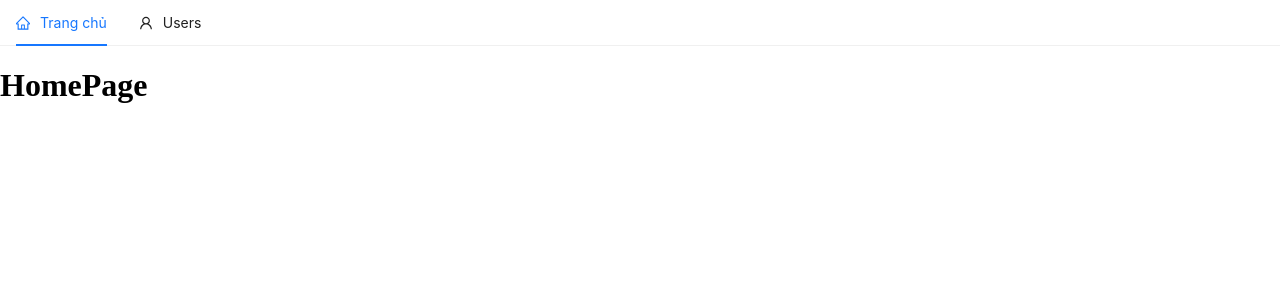
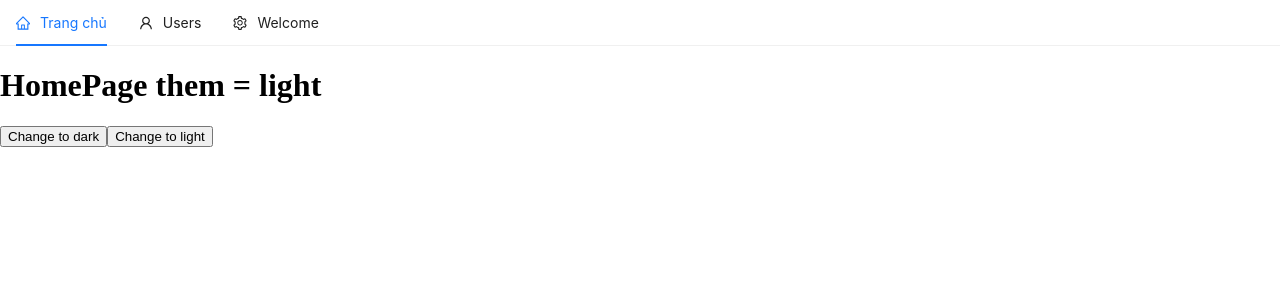
Before and after one commit to truongvu1508/fe-e-commerce-duxshop, a React (Vite) app: page / in a window 1280 px wide. Shown: the top 300 px of the page. Built offline with nearby package versions, Linux system fonts and the light colour scheme.

Commit message:
feat(auth): fetch userInfo after login

```diff
--- a/src/components/layout/app.header.tsx
+++ b/src/components/layout/app.header.tsx
@@ -1,11 +1,14 @@
 import { useState } from "react";
-import { HomeOutlined, UserOutlined } from "@ant-design/icons";
+import { HomeOutlined, SettingOutlined, UserOutlined } from "@ant-design/icons";
 import type { MenuProps } from "antd";
 import { Menu } from "antd";
 import { Link } from "react-router";
+import { useAppContext } from "../../context/app.provider";
 
 type MenuItem = Required<MenuProps>["items"][number];
 
+const AppHeader = () => {
+  const { userInfo } = useAppContext();
   const items: MenuItem[] = [
     {
       label: <Link to={"/"}>Trang chủ</Link>,
@@ -17,9 +20,14 @@ const items: MenuItem[] = [
       key: "user",
       icon: <UserOutlined />,
     },
+    {
+      label: `Welcome ${userInfo.username}`,
+      key: "SubMenu",
+      icon: <SettingOutlined />,
+      children: [{ label: "Logout", key: "logout" }],
+    },
   ];
 
-const AppHeader = () => {
   const [current, setCurrent] = useState("home");
 
   const onClick: MenuProps["onClick"] = (e) => {
--- /dev/null
+++ b/src/context/app.provider.tsx
@@ -0,0 +1,53 @@
+import type React from "react";
+import { createContext, useContext, useState } from "react";
+
+interface IAppData {
+  theme: string;
+  setTheme: (v: string) => void;
+
+  userInfo: {
+    isAuthenticated: boolean;
+    id: number;
+    username: string;
+  };
+  setUserInfo: (v: any) => void;
+
+  username: string;
+  setUsername: (v: string) => void;
+}
+
+const AppContext = createContext<IAppData | null>(null);
+
+// custom hook
+export const useAppContext = () => {
+  const object = useContext(AppContext);
+  if (!object) {
+    throw new Error("useAppContext must be used within a Provider");
+  }
+  return object;
+};
+
+interface IProps {
+  children: React.ReactNode;
+}
+
+const AppProvider = (props: IProps) => {
+  const [theme, setTheme] = useState<string>("light");
+  const [username, setUsername] = useState<string>("");
+  const [userInfo, setUserInfo] = useState<{
+    isAuthenticated: boolean;
+    id: number;
+    username: string;
+  }>({ isAuthenticated: false, id: 0, username: "" });
+  const { children } = props;
+
+  return (
+    <AppContext.Provider
+      value={{ theme, setTheme, userInfo, setUserInfo, username, setUsername }}
+    >
+      {children}
+    </AppContext.Provider>
+  );
+};
+
+export default AppProvider;
--- a/src/layout.tsx
+++ b/src/layout.tsx
@@ -1,7 +1,26 @@
+import { useEffect } from "react";
 import AppHeader from "./components/layout/app.header";
 import { Outlet } from "react-router";
+import { getAccountApi } from "./services/api";
+import { useAppContext } from "./context/app.provider";
 
 const AppLayout = () => {
+  const { setUserInfo } = useAppContext();
+  const fetchAccount = async () => {
+    const access_token = localStorage.getItem("access_token");
+    if (access_token) {
+      const res = await getAccountApi(access_token);
+      if (res?.data?.data?.user) {
+        setUserInfo(res?.data?.data?.user);
+      }
+      console.log(">>> check user: ", res.data.data.user);
+    }
+  };
+
+  useEffect(() => {
+    fetchAccount();
+  }, []);
+
   return (
     <div>
       <AppHeader />
--- a/src/main.tsx
+++ b/src/main.tsx
@@ -8,6 +8,7 @@ import UserPage from "./pages/user.tsx";
 import HomePage from "./pages/home.tsx";
 import LoginPage from "./pages/login.tsx";
 import { App } from "antd";
+import AppProvider from "./context/app.provider.tsx";
 
 const router = createBrowserRouter([
   {
@@ -33,6 +34,8 @@ const router = createBrowserRouter([
 
 createRoot(document.getElementById("root")!).render(
   <StrictMode>
-    <RouterProvider router={router} />
+    <AppProvider>
+      <RouterProvider router={router} />
+    </AppProvider>
   </StrictMode>
 );
--- a/src/pages/home.tsx
+++ b/src/pages/home.tsx
@@ -1,7 +1,14 @@
+import { useAppContext } from "../context/app.provider";
+
 const HomePage = () => {
+  const { theme, setTheme } = useAppContext();
   return (
     <div>
-      <h1>HomePage</h1>
+      <h1>HomePage them = {theme}</h1>
+      <div>
+        <button onClick={() => setTheme("dark")}>Change to dark</button>
+        <button onClick={() => setTheme("light")}>Change to light</button>
+      </div>
     </div>
   );
 };
--- a/src/pages/login.tsx
+++ b/src/pages/login.tsx
@@ -3,6 +3,7 @@ import { App, Button, Form, Input } from "antd";
 import axios from "axios";
 import { loginApi } from "../services/api";
 import { useNavigate } from "react-router";
+import { useAppContext } from "../context/app.provider";
 
 type FieldType = {
   username?: string;
@@ -11,7 +12,9 @@ type FieldType = {
 
 const LoginPage = () => {
   const { notification } = App.useApp();
+  const { setUsername } = useAppContext();
   const navigate = useNavigate();
+
   const onFinish: FormProps<FieldType>["onFinish"] = async (values) => {
     const { username, password } = values;
     try {
@@ -20,10 +23,12 @@ const LoginPage = () => {
       if (res?.data?.data) {
         const access_token = res.data.data.access_token;
         localStorage.setItem("access_token", access_token);
+        setUsername(username!);
         navigate("/");
       }
     } catch (error: any) {
       const message = error.response.data.message ?? "unknown";
+
       notification.error({ message: "Có lỗi xảy ra", description: message });
       console.log(error.response.data);
     }
--- a/src/pages/user.tsx
+++ b/src/pages/user.tsx
@@ -1,7 +1,10 @@
+import { useAppContext } from "../context/app.provider";
+
 const UserPage = () => {
+  const { theme, setTheme } = useAppContext();
   return (
     <div>
-      <h1>UserPage</h1>
+      <h1>UserPage them = {theme}</h1>
     </div>
   );
 };
--- a/src/services/api.ts
+++ b/src/services/api.ts
@@ -4,4 +4,11 @@ const loginApi = (username: string, password: string) => {
   const url = "http://localhost:8080/api/login";
   return axios.post(url, { username, password });
 };
-export { loginApi };
+
+const getAccountApi = (access_token: string) => {
+  const url = "http://localhost:8080/api/account";
+  return axios.get(url, {
+    headers: { Authorization: `Bearer ${access_token}` },
+  });
+};
+export { loginApi, getAccountApi };
```
Also changed, not shown: package.json (+5 -5 lines), 1 other file (tests, documents, lock files or other folders). Lines whose indentation alone changed are shown as unchanged.
